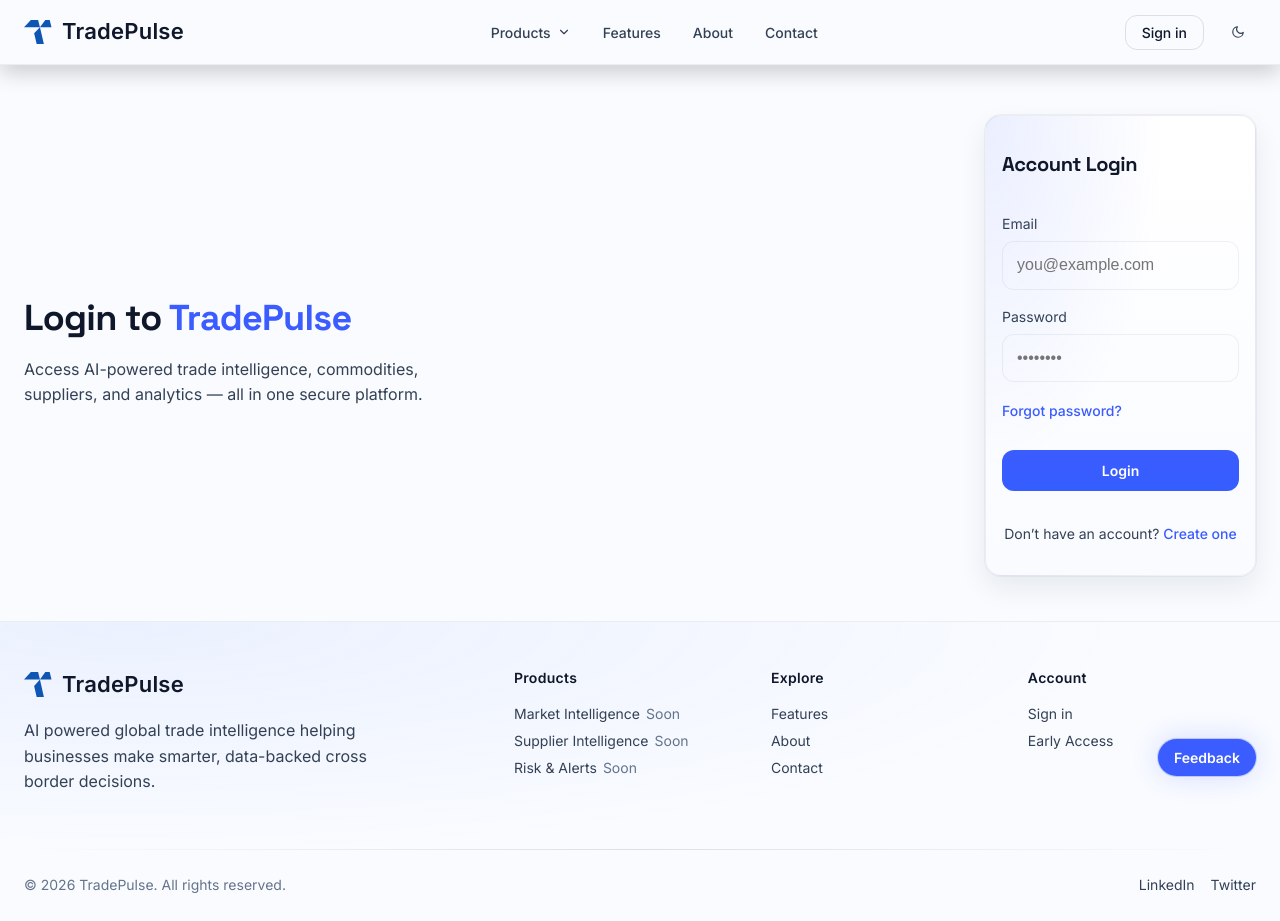
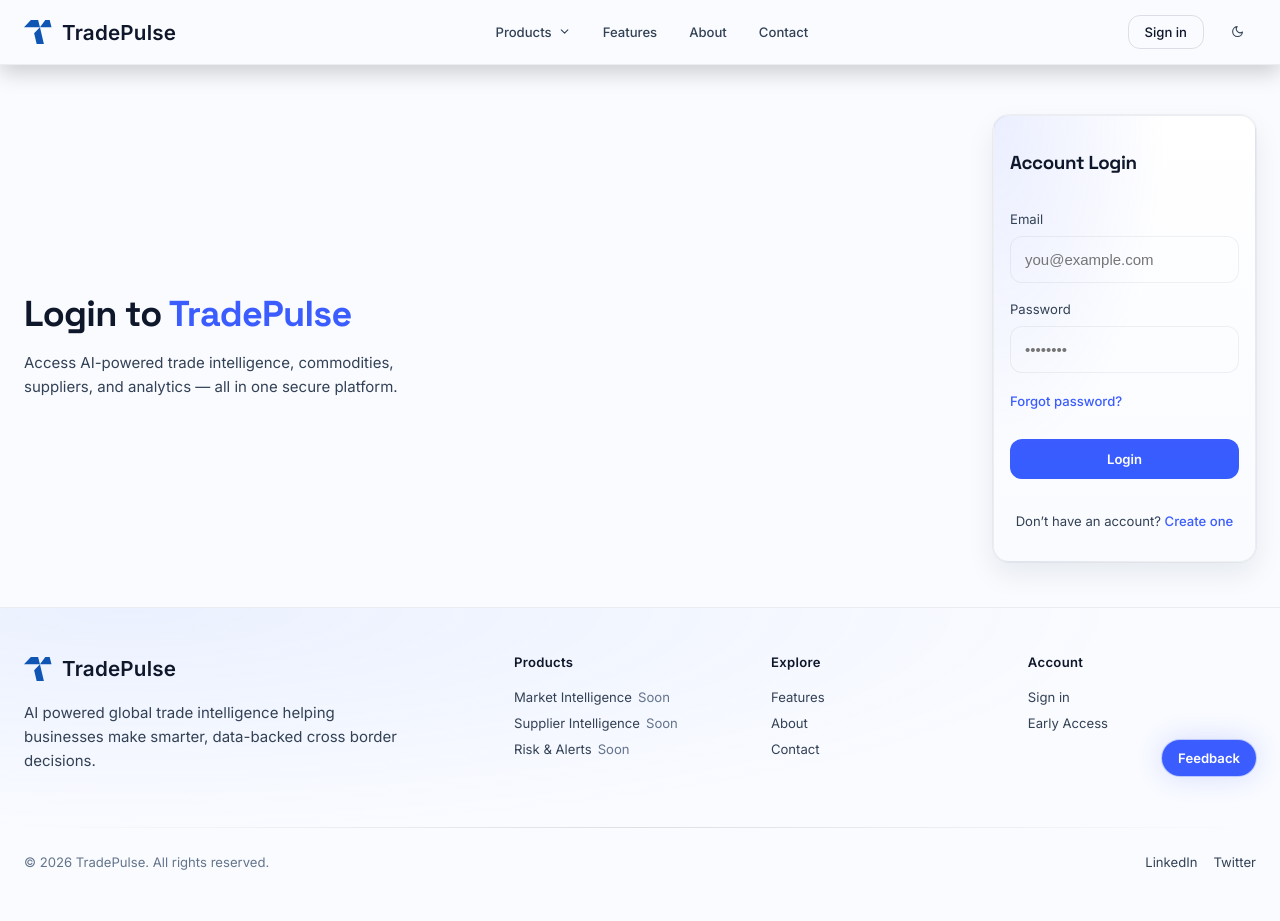
Before and after one commit to shabdasinha1/tradepulse, a React (Vite) app: page /login in a window 1280 px wide. After the commit the page ends 897 px from the top, so only its background shows below. Built offline with nearby package versions, Linux system fonts and the light colour scheme.

Commit message:
fix checkbox in dashboard profile

```diff
--- a/src/styles/components.css
+++ b/src/styles/components.css
@@ -237,7 +237,8 @@
   position: absolute;
   inset: 0;
   border-radius: 999px;
-  background: rgba(255, 255, 255, 0.15);
+  /* background: rgba(255, 255, 255, 0.15); */
+  background: rgb(206 197 197 / 39%);
   transition: background var(--transition-fast);
 }
 
--- a/src/styles/variables.css
+++ b/src/styles/variables.css
@@ -56,7 +56,7 @@
   --font-heading: "Space Grotesk", system-ui, sans-serif;
 
   /* Base size */
-  --fs-base: 16px;
+  --fs-base: 15px;
 
   /* Scale (1.25) */
   --fs-xs: calc(var(--fs-base) * 0.75);
```
